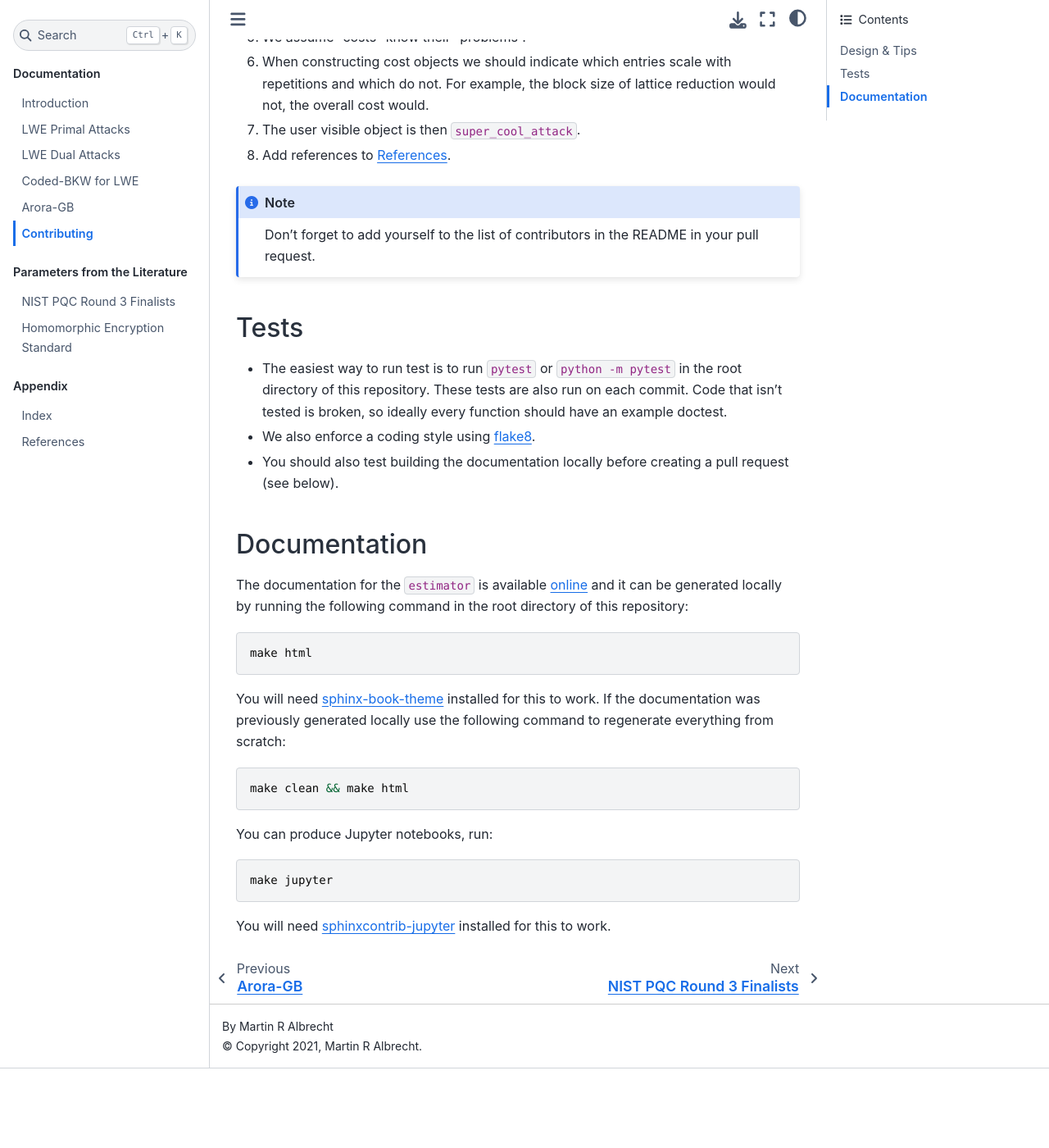
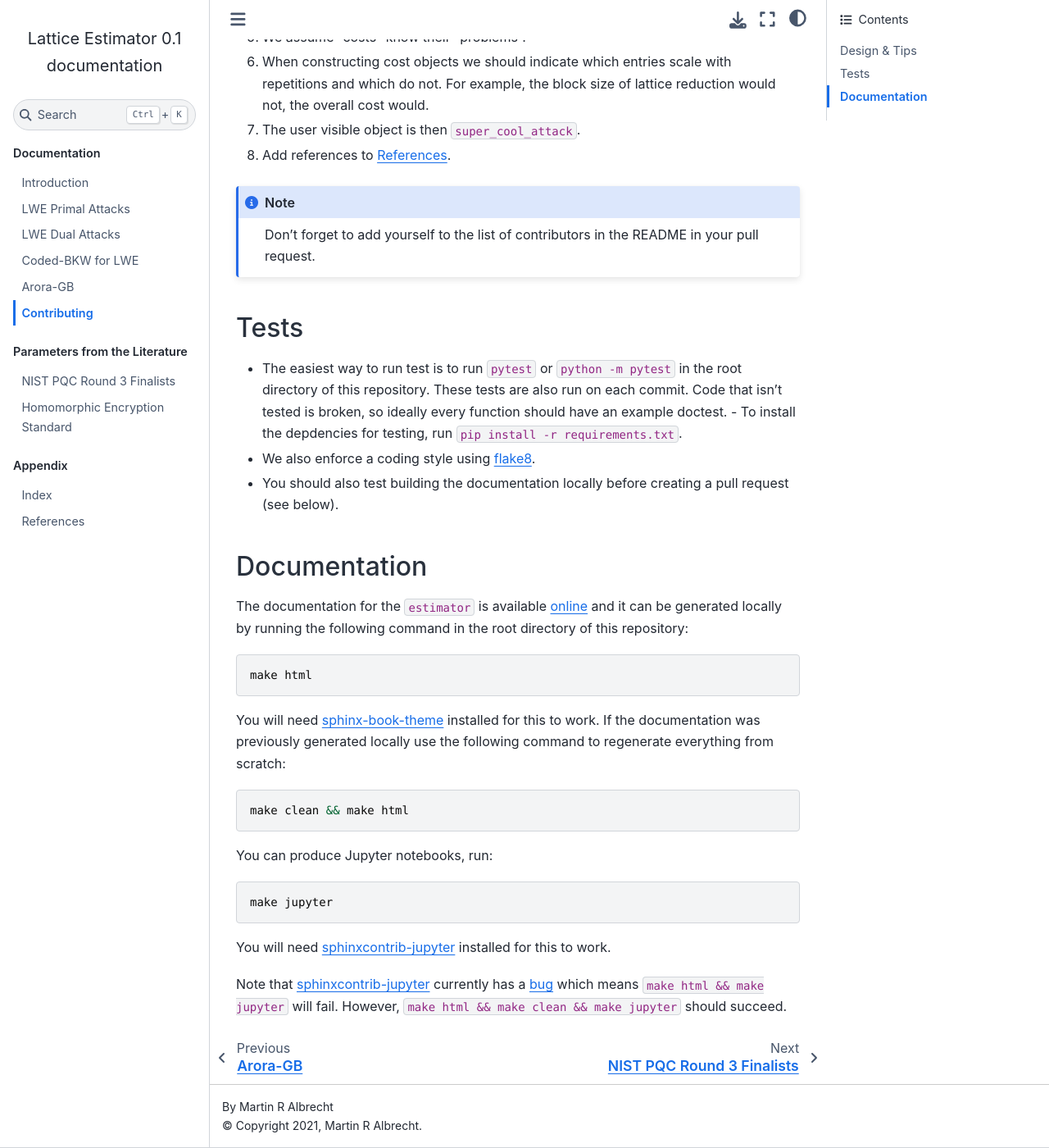
Before and after one commit to malb/lattice-estimator, a Sphinx documentation site: the page built from docs/contributing.rst, in a window 1280 px wide and 1400 px high, scrolled down 1260 px. Shown: the whole window at 82% size. Built offline with Sphinx 7.4.7 and the Sphinx Book theme 1.1.4, drawn with Linux system fonts in a browser that asks for light colours; before the commit the page ends 2563 px from its top, so only the background shows below that.

Commit message:
document quirks

```diff
--- a/docs/contributing.rst
+++ b/docs/contributing.rst
@@ -69,6 +69,7 @@
 -----
 
 - The easiest way to run test is to run ``pytest`` or ``python -m pytest`` in the root directory of this repository. These tests are also run on each commit. Code that isn't tested is broken, so ideally every function should have an example doctest.
+  - To install the depdencies for testing, run ``pip install -r requirements.txt``.
 - We also enforce a coding style using `flake8 <https://flake8.pycqa.org/en/latest/>`__.
 - You should also test building the documentation locally before creating a pull request (see below).
 
@@ -88,3 +89,5 @@
     make jupyter
 
 You will need `sphinxcontrib-jupyter <https://github.com/QuantEcon/sphinxcontrib-jupyter>`__ installed for this to work.
+
+Note that `sphinxcontrib-jupyter <https://github.com/QuantEcon/sphinxcontrib-jupyter>`__ currently has a `bug <https://github.com/QuantEcon/sphinxcontrib-jupyter/issues/339>`__ which means ``make html && make jupyter`` will fail. However, ``make html && make clean && make jupyter`` should succeed.
```
